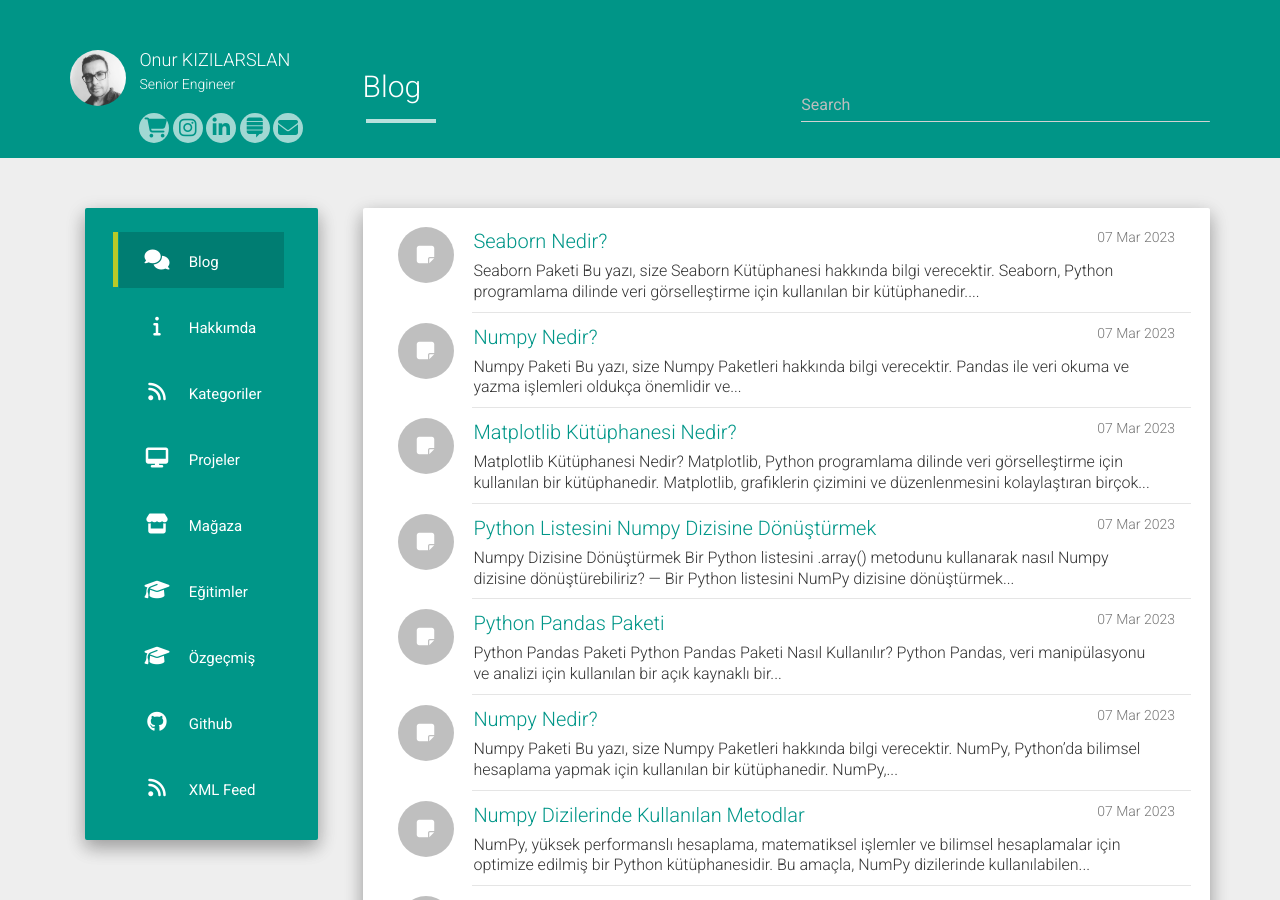
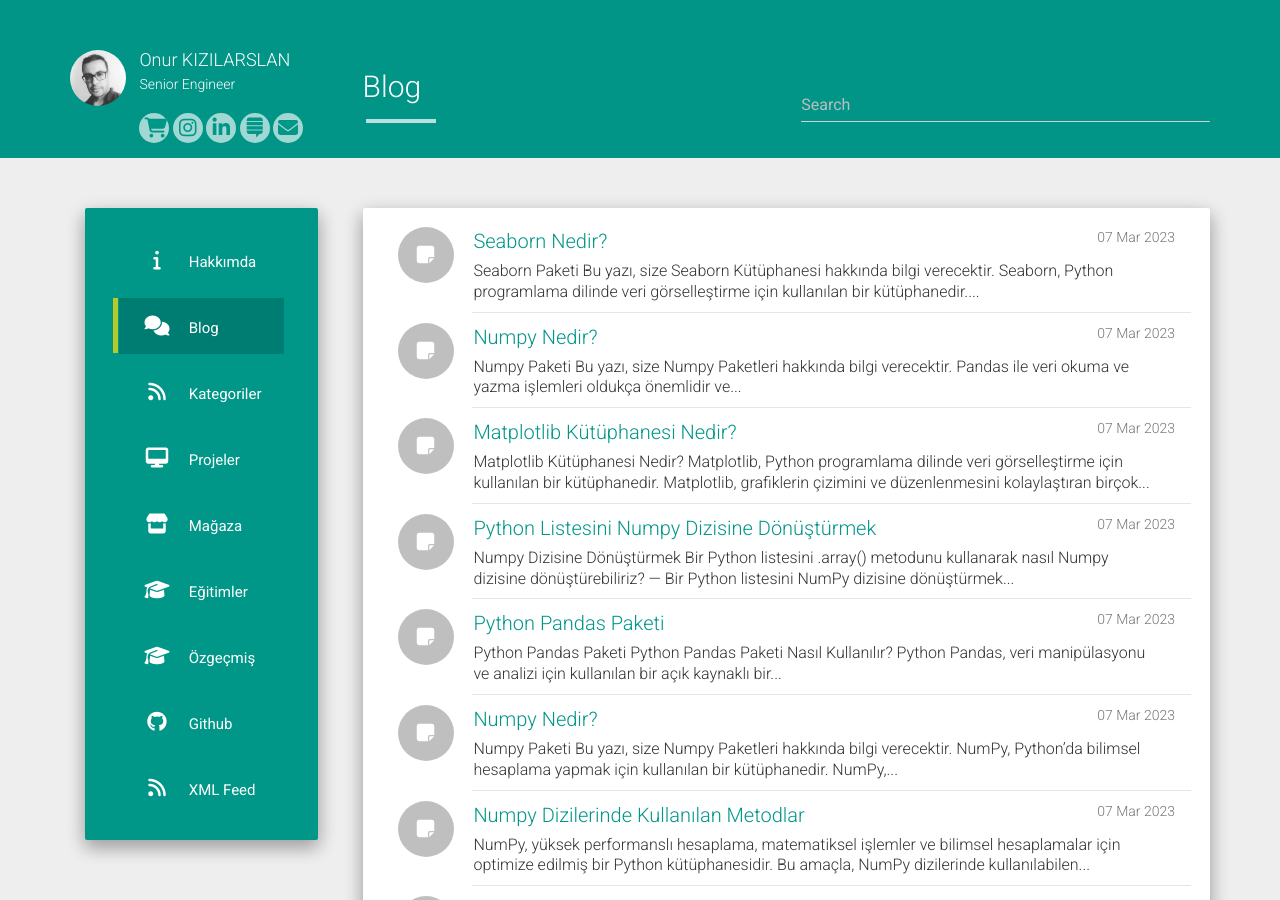
Before and after one commit to imonur/blog, a Jekyll site: the page built from index.html, in a window 1280 px wide and 900 px high. Built offline with Jekyll 4.4.1, drawn with Linux system fonts in a browser that asks for light colours; nearby versions of some CDN libraries; the list of posts is cut into pages by our own code.

Commit message:
Update urls.json

```diff
--- a/_data/urls.json
+++ b/_data/urls.json
@@ -1,14 +1,14 @@
 [
+    {
+    "text": "Hakkımda",
+    "url": "/about",
+    "icon": "fa-info",
+    "layout": "post"
+  },
   {
     "text": "Blog",
     "url": "/",
     "icon": "fa-comments"
-  },
-  {
-    "text": "Hakkımda",
-    "url": "/about",
-    "icon": "fa-info",
-    "layout": "post"
   },
     {
     "text": "Kategoriler",
```
